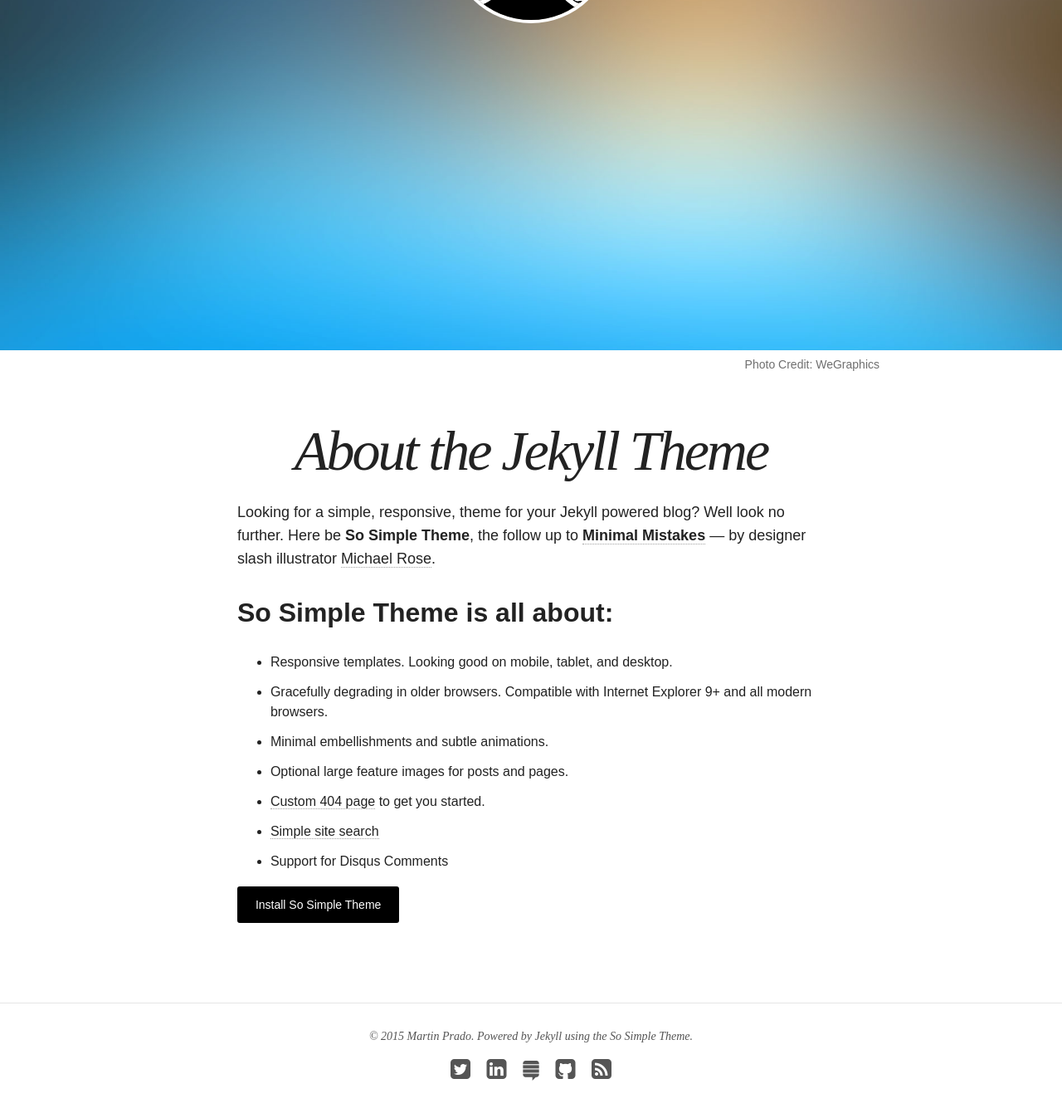
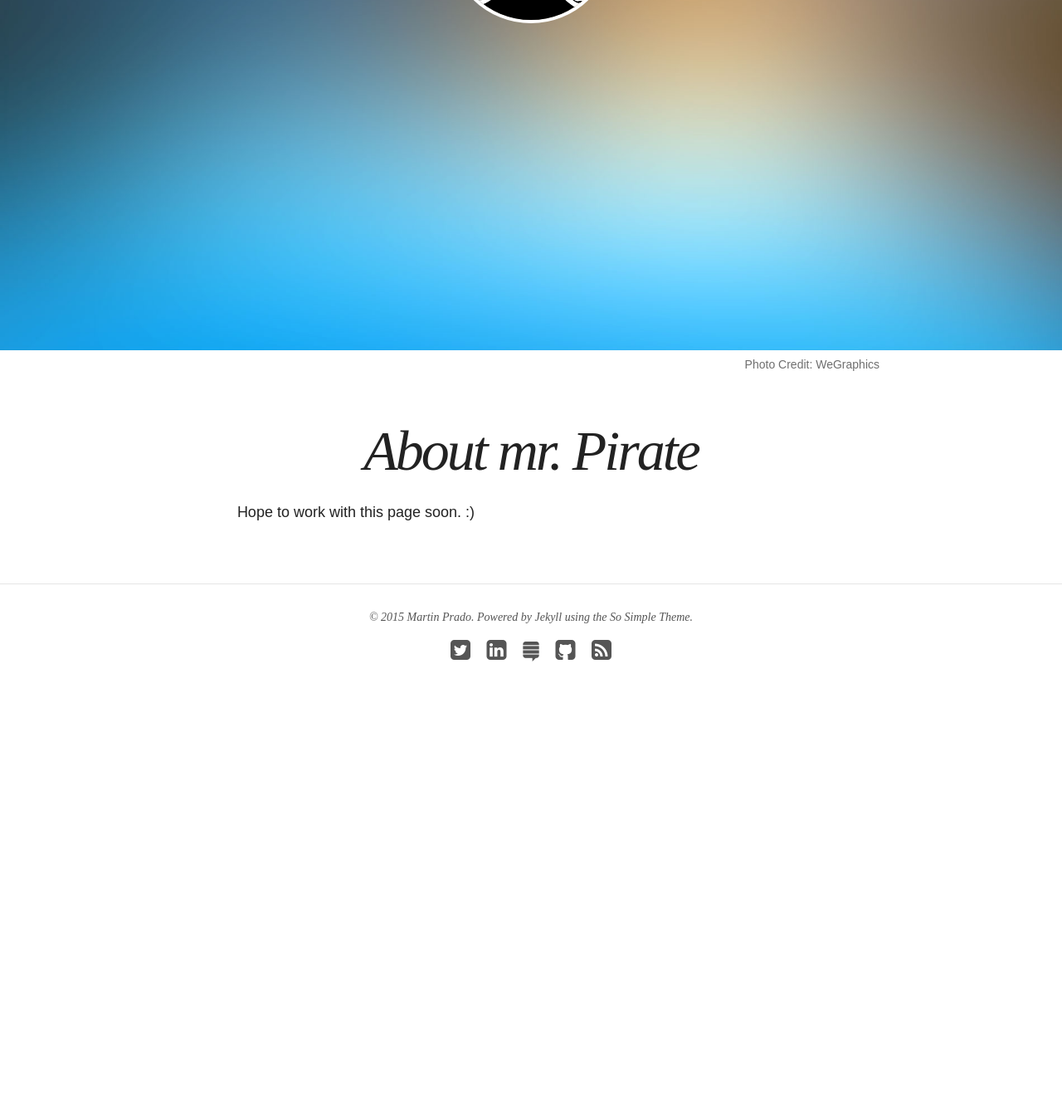
Before and after one commit to Pirata21/pirata21.github.io, a Jekyll site: the page built from about/index.md, in a window 1280 px wide and 1400 px high, scrolled down 271 px. Shown: the top 1341 px of the window at 83% size. Built offline with Jekyll 4.4.1, drawn with Linux system fonts in a browser that asks for light colours; nearby versions of some CDN libraries; after the commit the page ends 1166 px from its top, so only the background shows below that.

Commit message:
new page about

```diff
--- a/_config.yml
+++ b/_config.yml
@@ -6,7 +6,7 @@ description: Where magic is.
 logo: sitelogo2.gif
 search: true
 baseurl: ""
-url: "http://pirata21.github.io/"
+url: "http://pirata21.github.io"
 
 # Jekyll configuration
 
--- a/about/index.md
+++ b/about/index.md
@@ -1,7 +1,7 @@
 ---
 layout: page
-title: About the Jekyll Theme
-excerpt: "So Simple is a responsive Jekyll theme for your words and images."
+title: About mr. Pirate
+excerpt: "Where we are..."
 modified: 2014-08-08T19:44:38.564948-04:00
 image:
   feature: so-simple-sample-image-4.jpg
@@ -9,18 +9,4 @@ image:
   creditlink: http://wegraphics.net/downloads/free-ultimate-blurred-background-pack/
 ---
 
-Looking for a simple, responsive, theme for your Jekyll powered blog? Well look no further. Here be **So Simple Theme**, the follow up to [**Minimal Mistakes**](http://mmistakes.github.io/minimal-mistakes) --- by designer slash illustrator [Michael Rose](http://mademistakes.com).
-
-## So Simple Theme is all about:
-
-* Responsive templates. Looking good on mobile, tablet, and desktop.
-* Gracefully degrading in older browsers. Compatible with Internet Explorer 9+ and all modern browsers.
-* Minimal embellishments and subtle animations.
-* Optional large feature images for posts and pages.
-* [Custom 404 page]({{ site.url }}/404.html) to get you started.
-* [Simple site search](https://github.com/christian-fei/Simple-Jekyll-Search)
-* Support for Disqus Comments
-
-<a markdown="0" href="{{ site.url }}/theme-setup" class="btn">Install So Simple Theme</a>
-
-[^1]: Example: *domain.com/category-name/post-title*
+Hope to work with this page soon. :)
```
Also changed, not shown: _posts/articles/2015-05-13-generating-a-sitemap-with-rails.md (+1 -1 lines), articles/index.md (+1 -1 lines).
